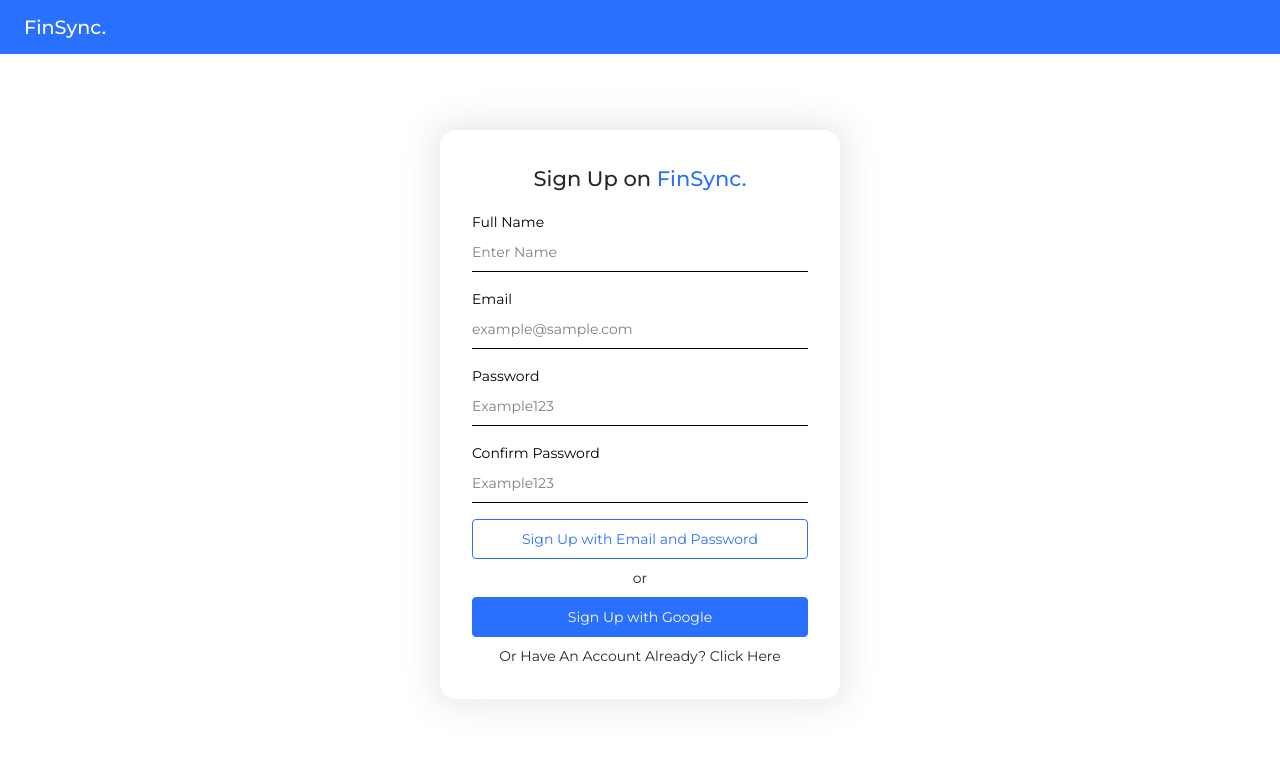
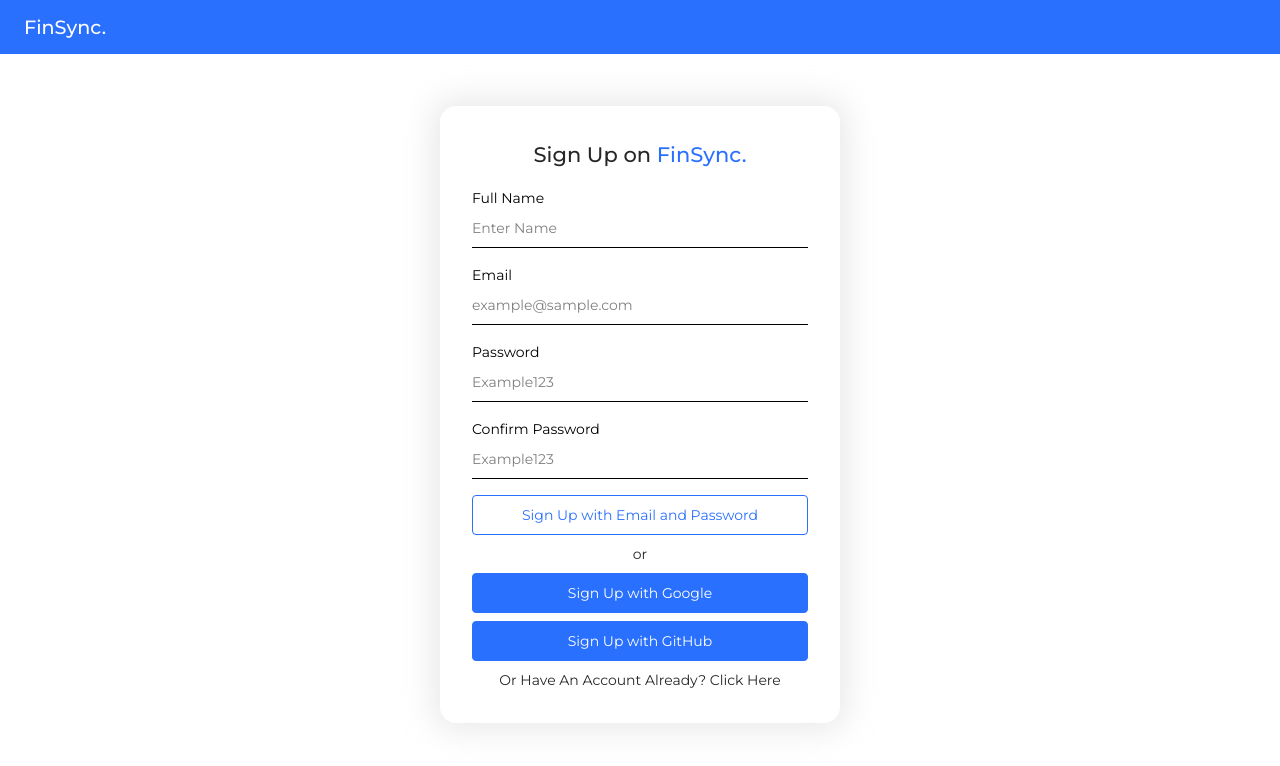
Before and after one commit to Shubh-Raj/FinSync, a React (Create React App) app: page / in a window 1280 px wide. Shown: the top 766 px of the page. Built offline with nearby package versions, Linux system fonts and the light colour scheme; no server answers.

Commit message:
Added GitHub Authentication

```diff
--- a/src/App.css
+++ b/src/App.css
@@ -77,6 +77,8 @@
   color: #fff;
 }
 
+
+
 .btn-blue:hover {
   background-color: #fff !important;
   color: var(--theme) !important;
--- a/src/components/Dashboard.js
+++ b/src/components/Dashboard.js
@@ -260,7 +260,7 @@ const Dashboard = () => {
 
                 <Card bordered={true} style={{ ...cardStyle, flex: 0.45 }}>
                   <h2>Total Spending</h2>
-                  {spendingDataArray.length == 0 ? (
+                  {spendingDataArray.length === 0 ? (
                     <p>Seems like you haven't spent anything till now...</p>
                   ) : (
                     <Pie {...{ ...spendingConfig, data: spendingDataArray }} />
--- a/src/components/Signup.js
+++ b/src/components/Signup.js
@@ -1,6 +1,6 @@
 import React, { useState } from "react";
 import { useNavigate } from "react-router-dom";
-import { auth, provider, db } from "../firebase";
+import { auth, provider, db, githubProvider } from "../firebase";
 import {
   createUserWithEmailAndPassword,
   signInWithEmailAndPassword,
@@ -89,6 +89,22 @@ const SignUpSignIn = () => {
       setLoading(false);
     }
   };
+  const signInWithGitHub = async () => {
+    setLoading(true);
+    try {
+      const result = await signInWithPopup(auth, githubProvider);
+      const user = result.user;
+      await createUserDocument(user);
+      toast.success("GitHub Authentication Successful!");
+      setLoading(false);
+      navigate("/dashboard");
+    } catch (error) {
+      setLoading(false);
+      toast.error(error.message);
+      console.error("Error signing in with GitHub: ", error.message);
+    }
+  };
+
 
   const signInWithGoogle = async () => {
     setLoading(true);
@@ -152,6 +168,10 @@ const SignUpSignIn = () => {
             >
               {loading ? "Loading..." : " Log In with Google"}
             </button>
+            <button disabled={loading} className="btn btn-blue" onClick={signInWithGitHub}>
+              {loading ? "Loading..." : " Log In with GitHub"}
+            </button>
+
             <p
               onClick={() => setFlag(!flag)}
               style={{
@@ -221,6 +241,14 @@ const SignUpSignIn = () => {
             >
               {loading ? "Loading..." : "Sign Up with Google"}
             </button>
+            <button
+              disabled={loading}
+              className="btn btn-blue"
+              onClick={signInWithGitHub}
+            >
+              {loading ? "Loading..." : "Sign Up with GitHub"}
+            </button>
+
             <p
               onClick={() => setFlag(!flag)}
               style={{
--- a/src/firebase.js
+++ b/src/firebase.js
@@ -1,5 +1,5 @@
 import { initializeApp } from "firebase/app";
-import { getAuth, GoogleAuthProvider } from "firebase/auth";
+import { getAuth, GoogleAuthProvider, GithubAuthProvider } from "firebase/auth";
 import { getFirestore, doc, setDoc } from "firebase/firestore";
 
 // Your Firebase configuration
@@ -18,6 +18,7 @@ const app = initializeApp(firebaseConfig);
 const db = getFirestore(app);
 const auth = getAuth(app);
 const provider = new GoogleAuthProvider();
+const githubProvider = new GithubAuthProvider();
 
 // Correct export syntax
-export { app, db, auth, provider, doc, setDoc };
+export { app, db, auth, provider, doc, setDoc, githubProvider };
```
